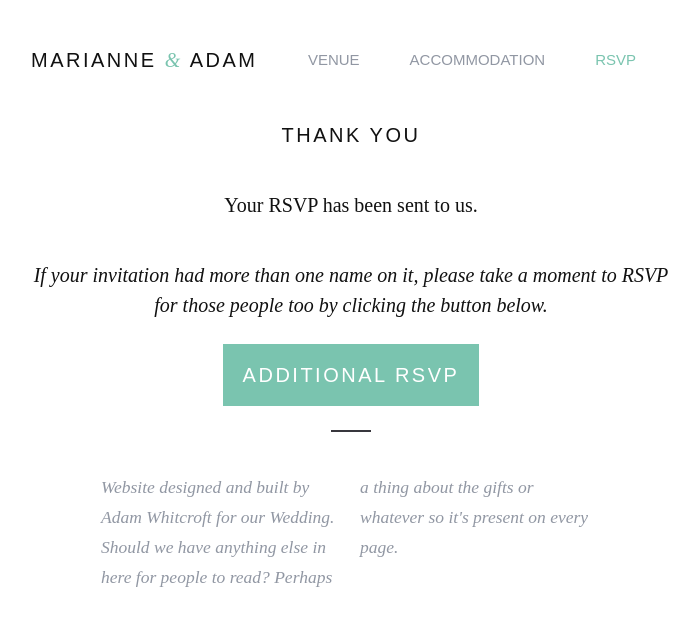
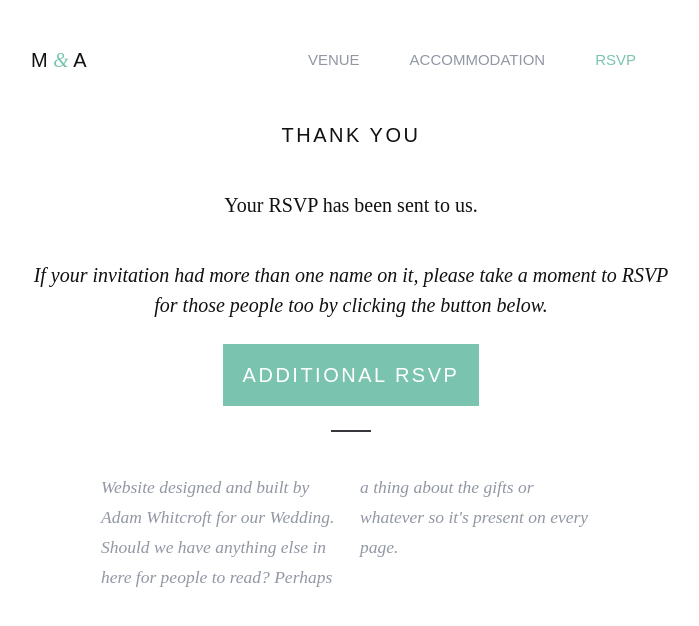
Before and after one commit to benandjenny/benandjenny.github.io, a Jekyll site: the page built from thanks/index.md, in a window 1280 px wide. Shown: the top 626 px of the page, without its empty margins (289-988 px from the left). Built offline with Jekyll 4.4.1, drawn with Linux system fonts in a browser that asks for light colours; nearby versions of some CDN libraries.

Commit message:
header now reads `M&A` instead of `Marianne & Adam`

```diff
--- a/_includes/header.html
+++ b/_includes/header.html
@@ -1,7 +1,7 @@
 {% if page.class != "home" %}
 <header class="site-header">
     <div class="content">
-        <a class="site-title" href="/details/">Marianne <span>&amp;</span> Adam</a>
+        <a class="site-title" href="/details/">M <span>&amp;</span> A</a>
 
         <nav class="main-menu">
             <ul>
--- a/_sass/_layout.scss
+++ b/_sass/_layout.scss
@@ -121,7 +121,6 @@ header {
 
     .site-title {
         text-transform: uppercase;
-        letter-spacing: 0.125em;
         font-family: $font-family-sans;
         font-weight: 500;
         line-height: 2em;
```
